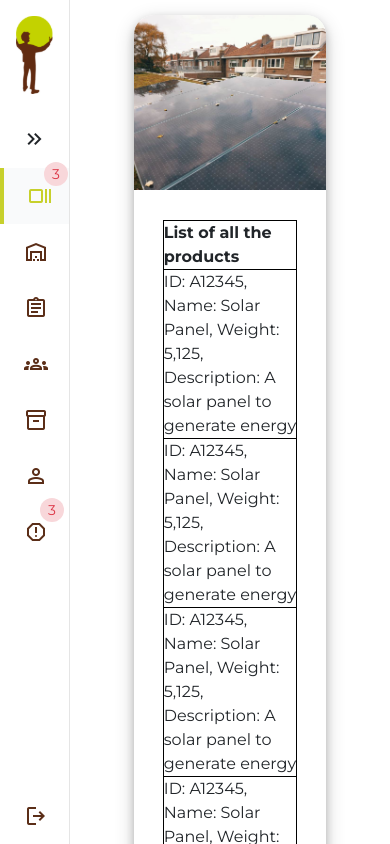
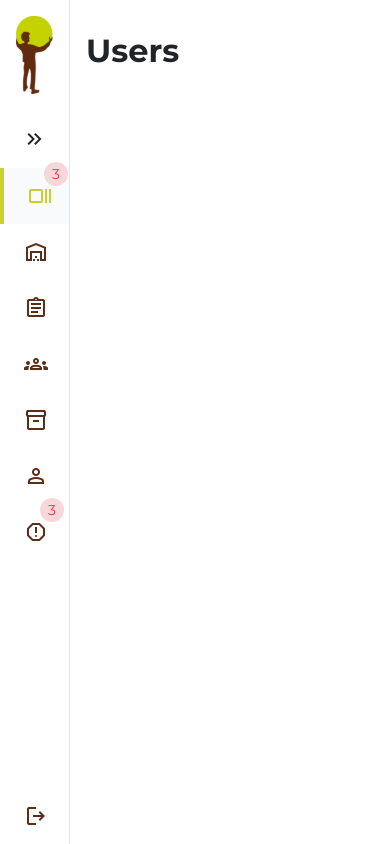
Before and after one commit to ryan-jayTakkenberg/Ewa, a Vue app in the folder frontend/: page /users in a window 390 px wide. Shown: the top 844 px of the page. Built offline with nearby package versions, Linux system fonts and the light colour scheme.

Commit message:
-Responsive setup Sidebar and Router view

```diff
--- /dev/null
+++ b/frontend/src/components/UsersComponent.vue
@@ -0,0 +1,21 @@
+
+<template>
+  <TitleComponent page-title="Users"></TitleComponent>
+
+</template>
+
+<script>
+
+import TitleComponent from "@/general/TitleComponent.vue";
+
+export default {
+  name: "UsersComponent",
+  components: {
+    TitleComponent
+  },
+}
+</script>
+
+
+<style scoped>
+</style>
--- /dev/null
+++ b/frontend/src/general/TitleComponent.vue
@@ -0,0 +1,23 @@
+<script>
+export default {
+  name: "TitleComponent",
+  props: {
+    pageTitle: {
+      type: String,
+    }
+  }
+
+}
+</script>
+
+<template>
+  <h4 class="page-title">{{pageTitle}}</h4>
+</template>
+
+<style scoped>
+.page-title{
+  font-weight: 700;
+  font-size: 2rem;
+  padding: 2rem 1rem;
+}
+</style>
--- a/frontend/src/router/index.js
+++ b/frontend/src/router/index.js
@@ -7,6 +7,7 @@ import TeamDetailComponent from "@/components/manage/TeamDetailComponent.vue";
 import NotFoundComponent from "@/components/NotFoundComponent.vue";
 import ProductDetailComponent from "@/components/manage/ProductDetailComponent";
 import ProjectDetailComponent from "@/components/manage/ProjectDetailComponent";
+import UsersComponent from "@/components/UsersComponent.vue";
 
 const routes = [
     {path: '/', redirect: '/login'},
@@ -16,7 +17,7 @@ const routes = [
     {path: '/projects', component: ProjectDetailComponent},
     {path: '/teams', component: TeamDetailComponent},
     {path: '/products', component: ProductDetailComponent},
-    {path: '/users', component: ProductDetailComponent},
+    {path: '/users', component: UsersComponent},
     {path: '/reports', component: ProductDetailComponent},
     {path: '/:pathMatch(.*)*', component: NotFoundComponent}
 ];
```
